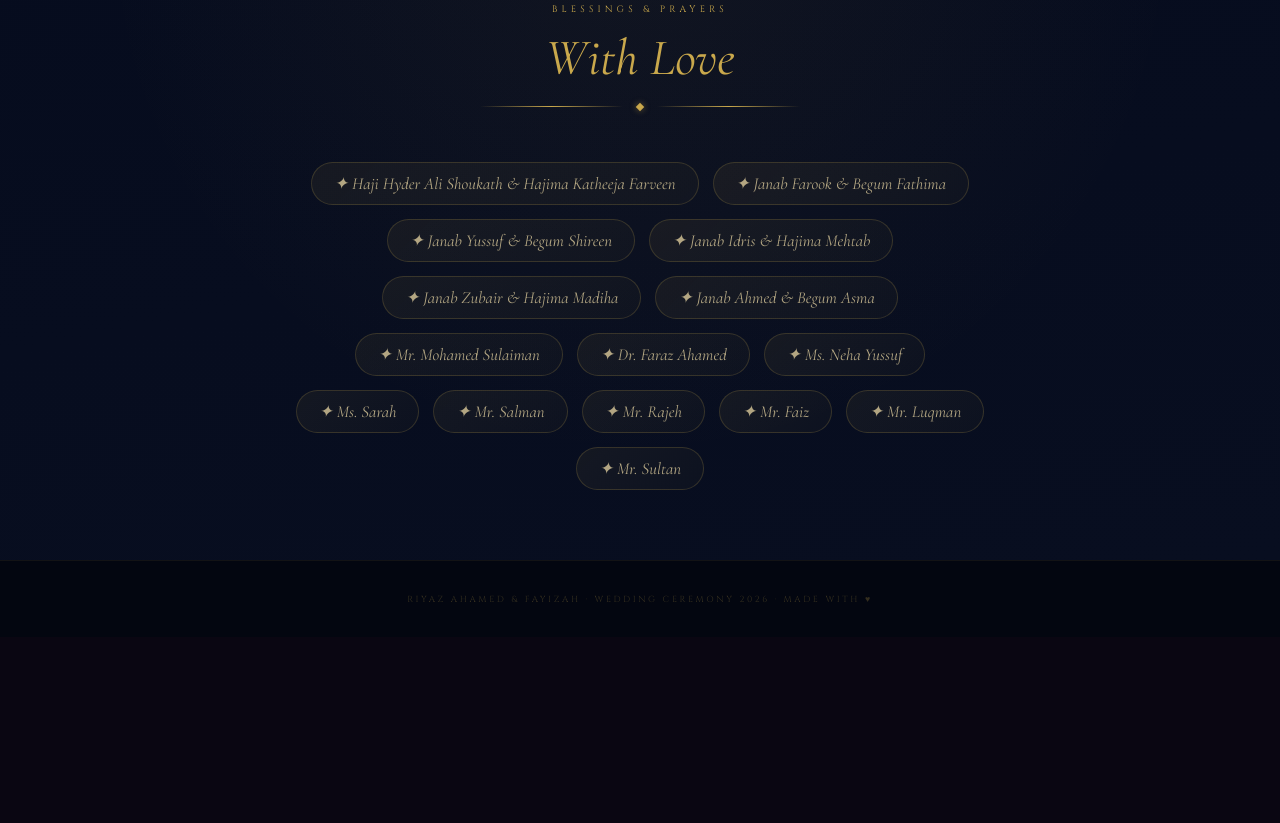
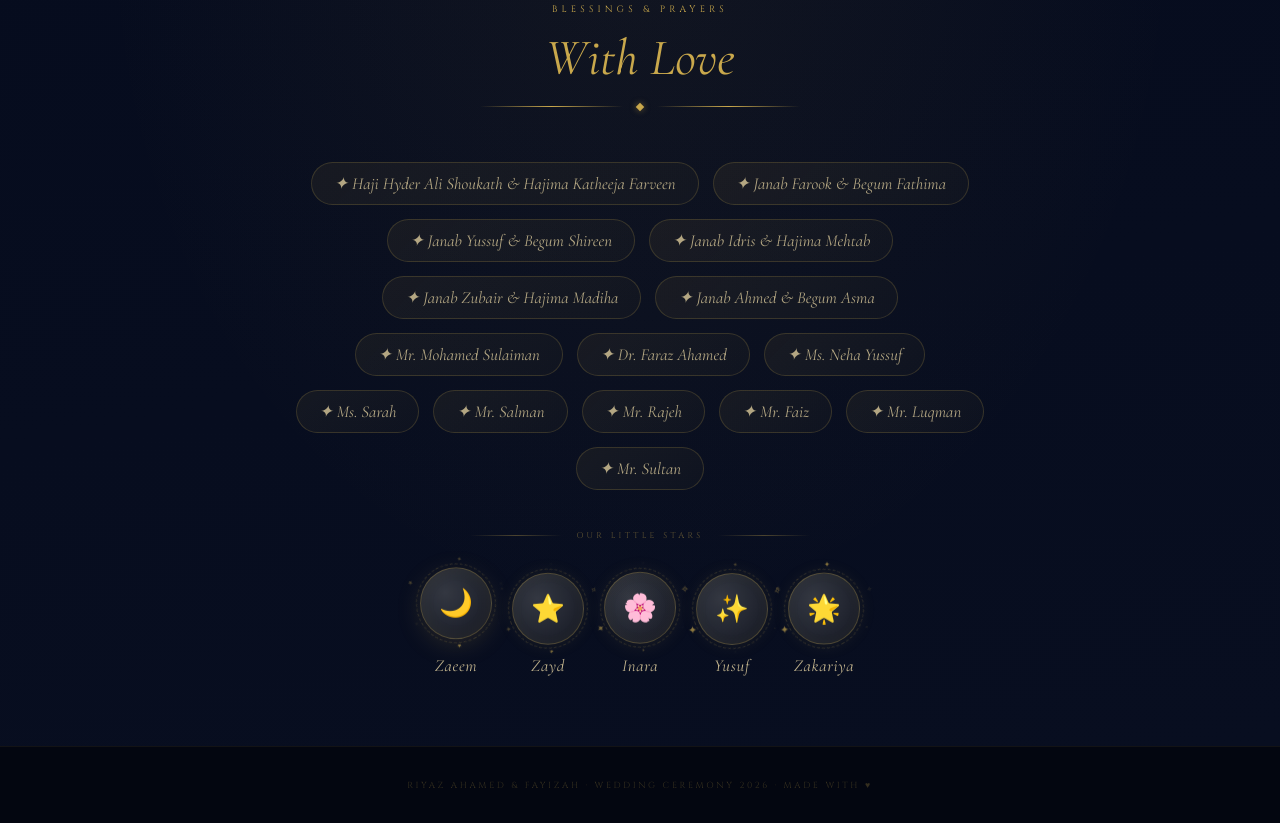
Before and after one commit to riyazahamedn24/RiFa-Wedding, a plain HTML site: page index.html in a window 1280 px wide. Shown: the part 7129-7952 px from the top of the page. Before the commit the page ends 7766 px from the top, so only its background shows below. Drawn offline with nearby package versions, Linux system fonts and the light colour scheme; animation ran at ten frames a second.

Commit message:
Update index.html

```diff
--- a/index.html
+++ b/index.html
@@ -634,6 +634,123 @@ body { background:var(--dark); color:var(--cream); font-family:'Cormorant Garamo
   0%, 100% { transform: rotate(45deg) translate(0, 0);    opacity: inherit; }
   40%       { transform: rotate(45deg) translate(4px, 4px); opacity: 1; }
 }
+
+/* ══ BABIES / LITTLE STARS ══ */
+.little-stars-inline {
+  margin-top: 40px;
+}
+.lsi-divider {
+  display: flex;
+  align-items: center;
+  gap: 14px;
+  max-width: 340px;
+  margin: 0 auto 32px;
+}
+.lsi-line {
+  flex: 1;
+  height: 1px;
+  background: linear-gradient(to right, transparent, rgba(201,168,76,0.35), transparent);
+}
+.lsi-label {
+  font-family: 'Cinzel', serif;
+  font-size: 0.52rem;
+  letter-spacing: 0.4em;
+  text-transform: uppercase;
+  color: rgba(201,168,76,0.45);
+  white-space: nowrap;
+}
+.babies-grid {
+  display: flex;
+  flex-wrap: wrap;
+  justify-content: center;
+  gap: 20px;
+  max-width: 600px;
+  margin: 0 auto;
+}
+.baby-card {
+  display: flex;
+  flex-direction: column;
+  align-items: center;
+  gap: 10px;
+  opacity: 0;
+  transform: translateY(24px) scale(0.92);
+  transition: opacity 0.6s ease, transform 0.6s cubic-bezier(0.16,1,0.3,1);
+}
+.baby-card.visible {
+  opacity: 1;
+  transform: translateY(0) scale(1);
+}
+.baby-orb {
+  width: 72px; height: 72px;
+  border-radius: 50%;
+  background: radial-gradient(circle at 35% 35%, rgba(255,248,220,0.18), rgba(201,168,76,0.06));
+  border: 1px solid rgba(201,168,76,0.28);
+  display: flex; align-items: center; justify-content: center;
+  font-size: 1.7rem;
+  position: relative;
+  box-shadow: 0 0 18px rgba(201,168,76,0.1), inset 0 0 12px rgba(201,168,76,0.05);
+  animation: babyFloat ease-in-out infinite;
+}
+.baby-card:nth-child(1) .baby-orb { animation-duration: 3.8s; animation-delay: 0s; }
+.baby-card:nth-child(2) .baby-orb { animation-duration: 4.2s; animation-delay: 0.5s; }
+.baby-card:nth-child(3) .baby-orb { animation-duration: 3.5s; animation-delay: 1.0s; }
+.baby-card:nth-child(4) .baby-orb { animation-duration: 4.6s; animation-delay: 0.3s; }
+.baby-card:nth-child(5) .baby-orb { animation-duration: 3.9s; animation-delay: 0.8s; }
+@keyframes babyFloat {
+  0%,100% { transform: translateY(0px);  box-shadow: 0 0 18px rgba(201,168,76,0.1), inset 0 0 12px rgba(201,168,76,0.05); }
+  50%      { transform: translateY(-8px); box-shadow: 0 8px 28px rgba(201,168,76,0.18), inset 0 0 16px rgba(201,168,76,0.08); }
+}
+.baby-orb-ring {
+  position: absolute; inset: -5px;
+  border-radius: 50%;
+  border: 1px dashed rgba(201,168,76,0.2);
+  animation: babyRingSpin linear infinite;
+}
+.baby-card:nth-child(odd)  .baby-orb-ring { animation-duration: 12s; }
+.baby-card:nth-child(even) .baby-orb-ring { animation-duration: 16s; animation-direction: reverse; }
+@keyframes babyRingSpin { to { transform: rotate(360deg); } }
+.baby-sparkles {
+  position: absolute; inset: -14px;
+  pointer-events: none;
+}
+.baby-sparkle {
+  position: absolute;
+  font-size: 0.55rem;
+  color: var(--gold);
+  opacity: 0;
+  animation: babySparkAnim ease-in-out infinite;
+}
+@keyframes babySparkAnim {
+  0%,100% { opacity: 0; transform: scale(0.4) rotate(0deg); }
+  50%      { opacity: 0.7; transform: scale(1) rotate(180deg); }
+}
+.baby-name {
+  font-family: 'Cormorant Garamond', serif;
+  font-size: 1.05rem;
+  font-style: italic;
+  color: rgba(232,213,163,0.82);
+  letter-spacing: 0.04em;
+}
+@media(max-width:600px){
+  .babies-grid {
+    flex-wrap: nowrap;
+    gap: 6px;
+    max-width: 100%;
+    padding: 0 4px;
+    justify-content: center;
+  }
+  .baby-card { gap: 7px; min-width: 0; }
+  .baby-orb { width: 52px; height: 52px; font-size: 1.2rem; }
+  .baby-orb-ring { inset: -4px; }
+  .baby-sparkles { inset: -10px; }
+  .baby-name { font-size: 0.8rem; letter-spacing: 0.01em; }
+}
+@media(max-width:380px){
+  .baby-orb { width: 46px; height: 46px; font-size: 1.05rem; }
+  .baby-name { font-size: 0.72rem; }
+  .babies-grid { gap: 4px; }
+}
+
 footer { background:#030610; text-align:center; padding:32px 24px; border-top:1px solid rgba(201,168,76,0.08); }
 footer p { font-family:'Cinzel',serif; font-size:0.55rem; letter-spacing:0.3em; color:rgba(201,168,76,0.25); text-transform:uppercase; }
 
@@ -1219,6 +1336,37 @@ footer p { font-family:'Cinzel',serif; font-size:0.55rem; letter-spacing:0.3em;
       <div class="wisher-chip">✦ Mr. Sultan</div>
     </div>
 
+    <!-- Our Little Stars -->
+    <div class="little-stars-inline">
+      <div class="lsi-divider">
+        <div class="lsi-line"></div>
+        <span class="lsi-label">Our Little Stars</span>
+        <div class="lsi-line"></div>
+      </div>
+      <div class="babies-grid">
+        <div class="baby-card">
+          <div class="baby-orb">🌙<div class="baby-orb-ring"></div><div class="baby-sparkles"></div></div>
+          <span class="baby-name">Zaeem</span>
+        </div>
+        <div class="baby-card">
+          <div class="baby-orb">⭐<div class="baby-orb-ring"></div><div class="baby-sparkles"></div></div>
+          <span class="baby-name">Zayd</span>
+        </div>
+        <div class="baby-card">
+          <div class="baby-orb">🌸<div class="baby-orb-ring"></div><div class="baby-sparkles"></div></div>
+          <span class="baby-name">Inara</span>
+        </div>
+        <div class="baby-card">
+          <div class="baby-orb">✨<div class="baby-orb-ring"></div><div class="baby-sparkles"></div></div>
+          <span class="baby-name">Yusuf</span>
+        </div>
+        <div class="baby-card">
+          <div class="baby-orb">🌟<div class="baby-orb-ring"></div><div class="baby-sparkles"></div></div>
+          <span class="baby-name">Zakariya</span>
+        </div>
+      </div>
+    </div>
+
   </div>
 </section>
 
@@ -1373,7 +1521,7 @@ updateCountdown(); setInterval(updateCountdown, 1000);
 const observer = new IntersectionObserver(entries => {
   entries.forEach(e => { if (e.isIntersecting) e.target.classList.add('visible'); });
 }, { threshold: 0.1 });
-document.querySelectorAll('.invite-text,.arabic-quote,.arabic-sub,.event-card,.family-card,.transport-card,.fade-section,.closing-monogram,.closing-quote,.closing-sign,.closing-names-big,.countdown-wrap,.dua-wrap,.rsvp-card,.wisher-chip').forEach((el, i) => {
+document.querySelectorAll('.invite-text,.arabic-quote,.arabic-sub,.event-card,.family-card,.transport-card,.fade-section,.closing-monogram,.closing-quote,.closing-sign,.closing-names-big,.countdown-wrap,.dua-wrap,.rsvp-card,.wisher-chip,.baby-card').forEach((el, i) => {
   if (el.classList.contains('wisher-chip')) {
     el.style.transitionDelay = `${(i % 10) * 0.08}s`;
   }
@@ -1549,6 +1697,26 @@ document.querySelectorAll('.invite-text,.arabic-quote,.arabic-sub,.event-card,.f
   });
 })();
 
+
+// ══ BABY SPARKLES ══
+document.querySelectorAll('.baby-sparkles').forEach((wrap, wi) => {
+  const chars = ['✦','✧','⋆','★','·'];
+  const positions = [
+    {top:'0%',left:'50%'},{top:'25%',right:'0%'},{bottom:'0%',left:'50%'},
+    {top:'25%',left:'0%'},{top:'65%',right:'5%'},{top:'65%',left:'5%'},
+  ];
+  positions.forEach((pos, i) => {
+    const s = document.createElement('span');
+    s.className = 'baby-sparkle';
+    s.textContent = chars[i % chars.length];
+    const delay = (wi * 0.4 + i * 0.35).toFixed(2);
+    const dur   = (2.2 + i * 0.3).toFixed(2);
+    s.style.cssText = Object.entries(pos).map(([k,v]) => `${k}:${v}`).join(';')
+      + `;animation-delay:${delay}s;animation-duration:${dur}s;font-size:${0.45 + (i%3)*0.12}rem`;
+    wrap.appendChild(s);
+  });
+});
+
 // ══ RSVP LOGIC ══
 // ⚠️ SETUP REQUIRED: Replace this URL with your Google Apps Script Web App URL
 // ══ RSVP — Google Sheets Live Integration ══
```
